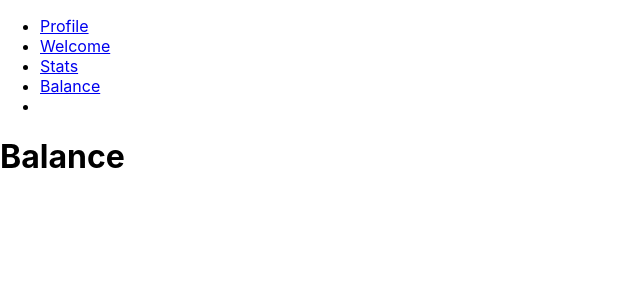
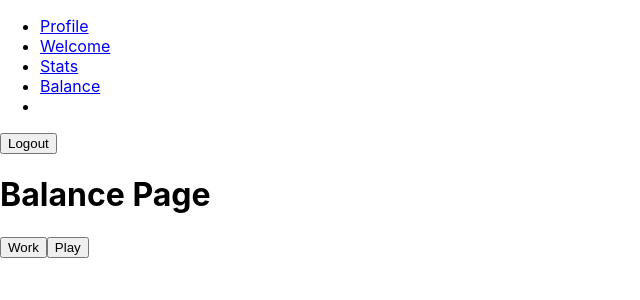
Before and after one commit to fac20/INCK-Front-End, a React (Create React App) app: page /balance in a window 1280 px wide. Shown: the top 300 px of the page, without its empty margins (0-640 px from the left). Built offline with nearby package versions, Linux system fonts and the light colour scheme.

Commit message:
INCK-3 Create components Balance Logout Co-authored-by: Jennifer B <jennifer.sesaybarnes@gmail.com>

```diff
--- a/src/App.js
+++ b/src/App.js
@@ -1,7 +1,8 @@
 import React from "react";
 import "./App.css";
-import { BrowserRouter, Switch, Route, Link } from "react-router-dom";
-import{ NavBar} from "./components/nav.js";
+import { BrowserRouter, Switch, Route, Link, } from "react-router-dom";
+import { NavBar } from "./components/nav.js";
+import { Balance } from "./components/balance";
 
 function App() {
   return (
@@ -26,7 +27,7 @@ function App() {
             <h1>Stats</h1>
           </Route>
           <Route path="/balance">
-            <h1>Balance</h1>
+            <Balance />
           </Route>
           <Route>
             <h1>Oops! Page not found.</h1>
--- /dev/null
+++ b/src/components/balance.js
@@ -0,0 +1,20 @@
+import React from "react";
+import { Logout } from "./logout.js";
+
+
+export function Balance() {
+    return (
+        <>
+        <Logout />
+        <h1>Balance Page</h1>
+        <button
+            className="work-buttom"
+            // onClick= handle click log .5 of activity
+            >Work</button>
+        <button
+            className="play-buttom"
+            // onClick= handle click log .5 of activity
+            >Play</button>
+        </>
+    )
+}
--- /dev/null
+++ b/src/components/logout.js
@@ -0,0 +1,12 @@
+import React from "react";
+
+export function Logout() {
+    return (
+        <button
+        className="logout"
+        // onClick= delete auth token
+        >Logout</button>
+
+
+    )
+}
```
